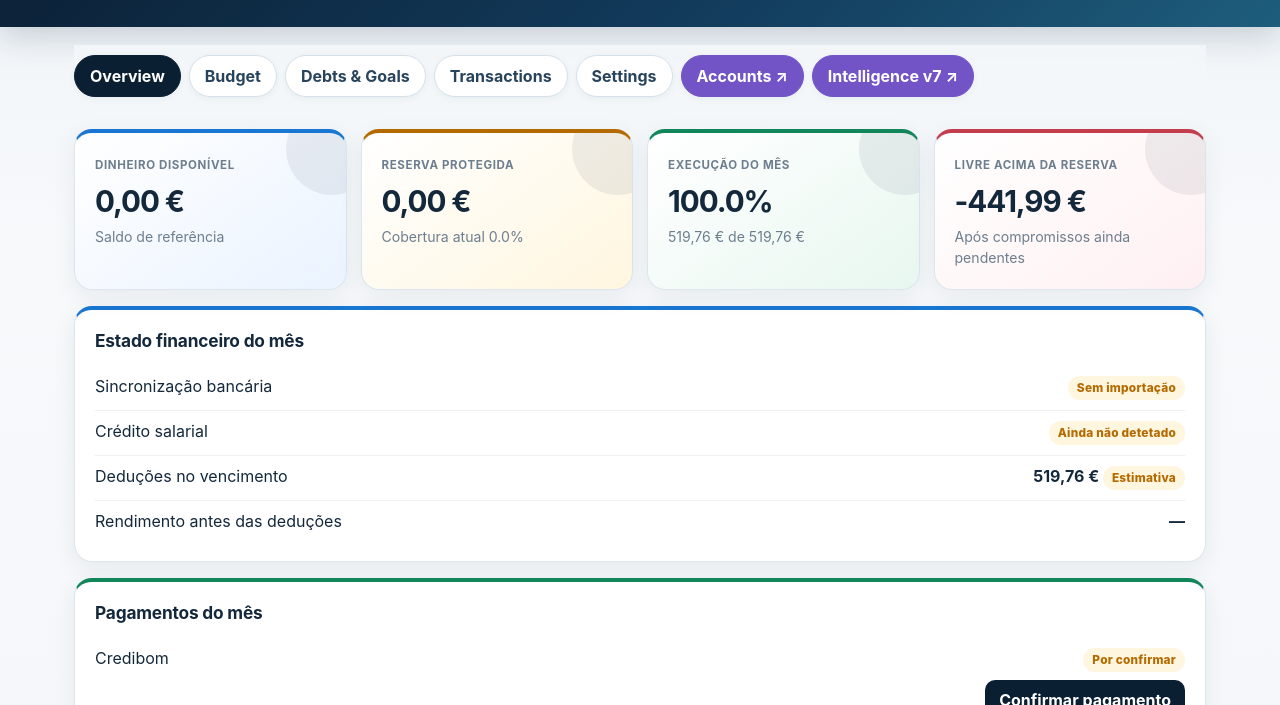
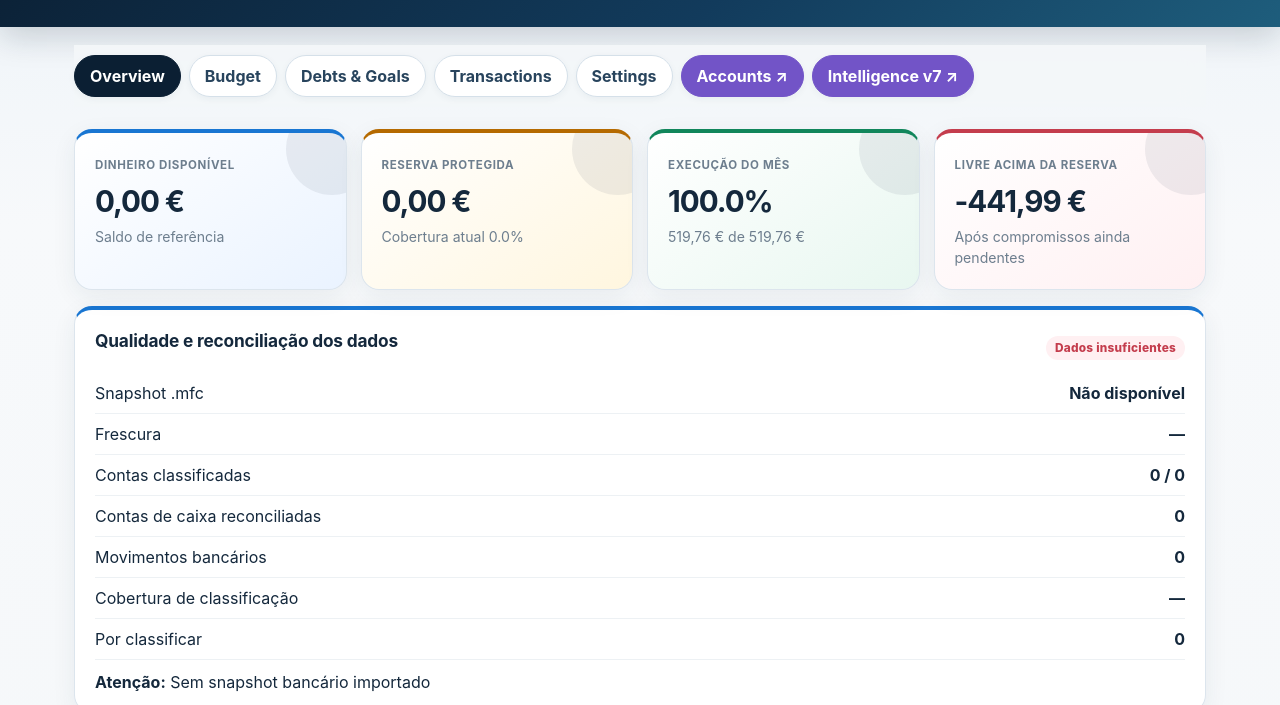
Before and after one commit to Valente6305/my-finance-control, a plain HTML site: page index.html in a window 1280 px wide. Shown: the part 95-800 px from the top of the page. Drawn offline with Linux system fonts and the light colour scheme.

Commit message:
Add global data quality and reconciliation status

```diff
--- a/index.html
+++ b/index.html
@@ -160,6 +160,36 @@ function recomputeDerivedDebtState(){
  if(out.card?.settled)state.debtMilestones.card={completed:true,completedAt:out.card.settledAt||new Date().toISOString().slice(0,10),source:"Imported bank transactions"};
  else if(out.card&&out.card.balance>0.01&&state.debtMilestones.card?.source==="Imported bank transactions")delete state.debtMilestones.card;
 }
+function dataQualityStatus(){
+ const tx=transactions(),bankTx=tx.filter(t=>t.import_id),snapshot=state.bankSync?.generated_at||"",banks=state.bankSync?.banks||{},roles=state.accountRoles||{};
+ let totalAccounts=0,assignedAccounts=0;
+ for(const [bank,b] of Object.entries(banks)){for(const a of (b.accounts||[])){totalAccounts++;if((roles[String(bank).toLowerCase()+"|"+String(a.account_ref||"")]||"unassigned")!=="unassigned")assignedAccounts++;}}
+ const unclassified=bankTx.filter(t=>["Uncategorised","Card purchase / review"].includes(String(t.category||""))).length;
+ const classified=Math.max(0,bankTx.length-unclassified),coverage=bankTx.length?Math.round(classified/bankTx.length*100):0;
+ const age=snapshot&&Number.isFinite(Date.parse(snapshot))?Math.max(0,Math.floor((Date.now()-Date.parse(snapshot))/86400000)):null;
+ const cash=overviewBankCash(),issues=[];
+ if(!snapshot)issues.push("Sem snapshot bancário importado");
+ else if(age!==null&&age>2)issues.push("Snapshot bancário com "+age+" dias");
+ if(totalAccounts&&!assignedAccounts)issues.push("Nenhuma conta classificada");
+ else if(assignedAccounts<totalAccounts)issues.push((totalAccounts-assignedAccounts)+" conta(s) por classificar");
+ if(!cash.count&&snapshot)issues.push("Nenhuma conta corrente/poupança reconciliada");
+ if(unclassified>0)issues.push(unclassified+" movimento(s) por classificar");
+ const level=!snapshot||!cash.count?"bad":(age!==null&&age>2)||(totalAccounts&&assignedAccounts<totalAccounts)||(bankTx.length&&coverage<90)?"warn":"good";
+ return {snapshot,age,totalAccounts,assignedAccounts,bankTransactions:bankTx.length,unclassified,coverage,cashAccounts:cash.count,level,issues};
+}
+function renderDataQualityCard(){
+ const q=dataQualityStatus(),label=q.level==="good"?"Reconciliado":q.level==="warn"?"Requer atenção":"Dados insuficientes",tone=q.level==="good"?"good":q.level==="warn"?"warn":"bad";
+ return '<div class="card accent-blue"><div class="goal-head"><h2>Qualidade e reconciliação dos dados</h2>'+badge(label,tone)+'</div>'+
+ row('Snapshot .mfc',q.snapshot?esc(String(q.snapshot).replace('T',' ').slice(0,16)):'Não disponível')+
+ row('Frescura',q.age===null?'—':q.age===0?'Hoje':q.age+' dia(s)')+
+ row('Contas classificadas',q.assignedAccounts+' / '+q.totalAccounts)+
+ row('Contas de caixa reconciliadas',String(q.cashAccounts))+
+ row('Movimentos bancários',String(q.bankTransactions))+
+ row('Cobertura de classificação',q.bankTransactions?q.coverage+'%':'—')+
+ row('Por classificar',String(q.unclassified))+
+ (q.issues.length?'<div class="note" style="margin-top:12px"><strong>Atenção:</strong> '+q.issues.map(esc).join(' · ')+'</div>':'<p class="muted">Sem alertas críticos de reconciliação.</p>')+
+ '</div>';
+}
 function dataProvenance(){
  const tx=transactions(),bankTx=tx.filter(t=>t.import_id),cash=overviewBankCash(),salary=salaryDetected(),card=state.debtEstimates?.card,car=state.debtEstimates?.car;
  return {
@@ -197,6 +227,7 @@ function renderOverview(){
  metric('Execução do mês',budget?pct(spent/budget):'—',eur(spent)+' de '+eur(budget),budgetPct<=100?'good':'debt')+
  metric('Livre acima da reserva',eur(available),'Após compromissos ainda pendentes',available>=0?'good':'debt')+
  '</div>'+
+ renderDataQualityCard()+
  '<div class="card accent-blue"><h2>Estado financeiro do mês</h2>'+
  row('Sincronização bancária',age===null?badge('Sem importação','warn'):age<=2?badge('Atualizada · '+age+' dia(s)','good'):badge('Desatualizada · '+age+' dias','warn'))+
  row('Crédito salarial',salary>0?badge('Detetado','good')+' '+eur(salary):badge('Ainda não detetado','warn'))+
```
